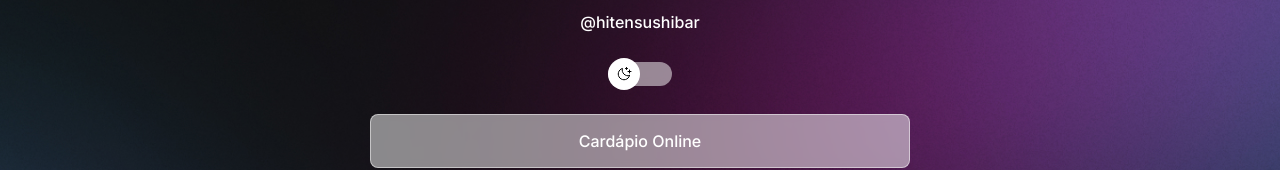
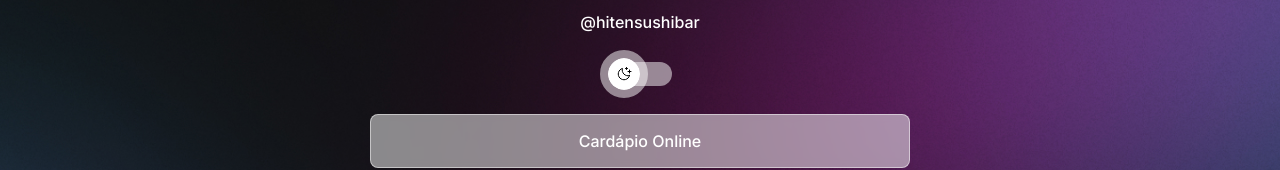
Before and after one commit to Caiocpm/hitenlinks, a plain HTML site: page index.html in a window 1280 px wide. In both pictures the pointer is over the button 624 px from the left and 267 px from the top of the page. Shown: the part 193-363 px from the top of the page. Drawn offline with nearby package versions, Linux system fonts and the light colour scheme.

Commit message:
slide hover

```diff
--- a/style.css
+++ b/style.css
@@ -90,6 +90,9 @@ color: var(--text-color);
     animation: slide 0.4s forwards;
 }
 
+#switch button:hover {
+    outline:8px solid var(--highlight-color)
+}
 
 /* track */
 
```
